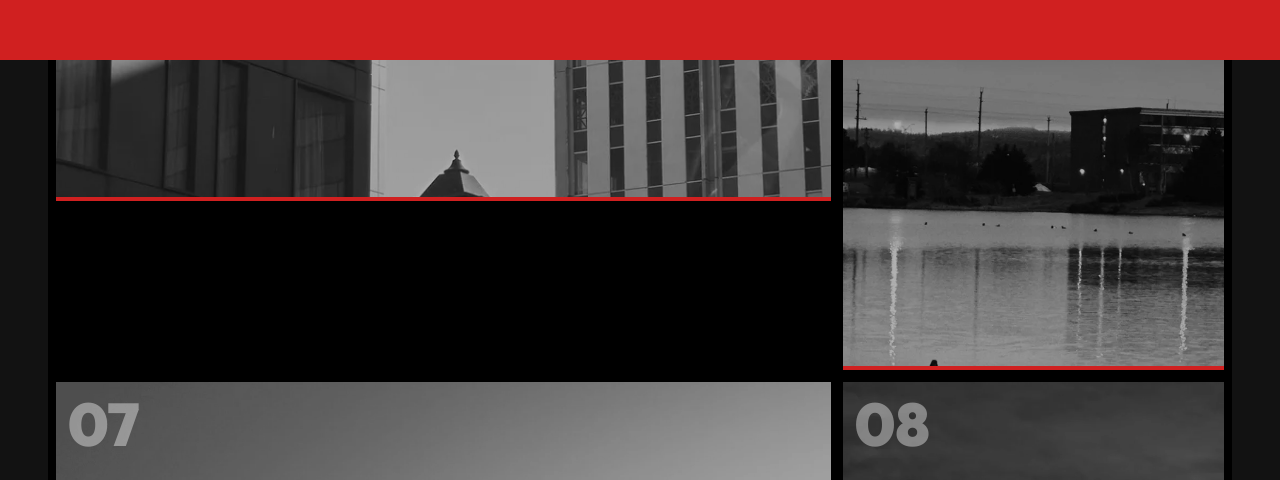
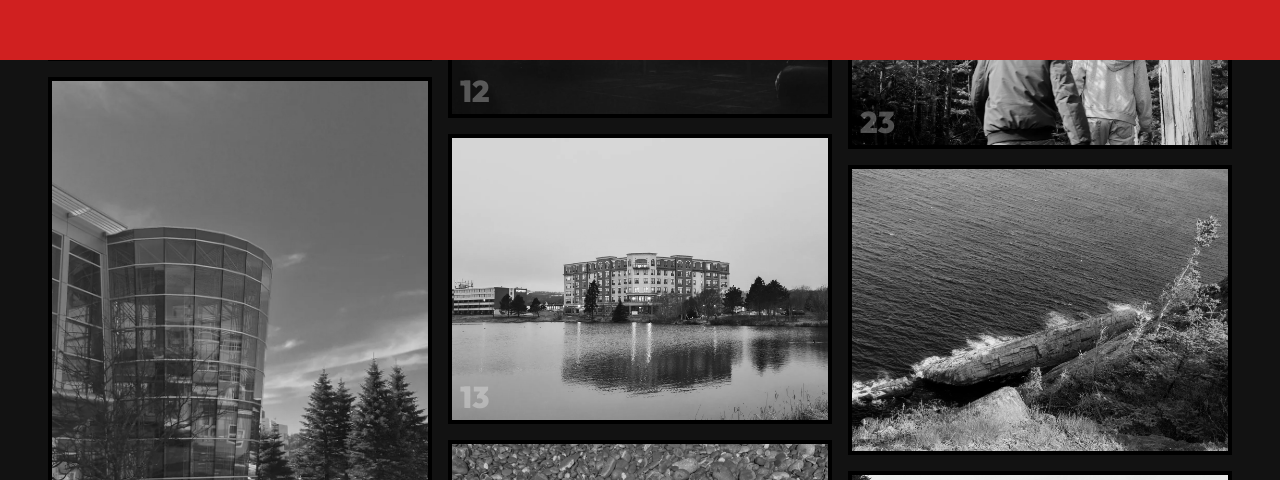
Before and after one commit to akshpatel153/director-portfolio, a React (Vite) app: page /photography in a window 1280 px wide. Shown: the part 1540-2020 px from the top of the page. Built offline with nearby package versions, Linux system fonts and the light colour scheme.

Commit message:
Refactor: Redesign photography grid into CSS Masonry to preserve native photo aspect ratios

```diff
--- a/src/components/sections/PhotographyGrid.tsx
+++ b/src/components/sections/PhotographyGrid.tsx
@@ -1,117 +1,47 @@
-import { useRef, useState, useEffect } from 'react';
-import { motion, useScroll, useTransform, AnimatePresence } from 'framer-motion';
+import { useState } from 'react';
+import { motion } from 'framer-motion';
 import { Link } from 'react-router-dom';
 import { GALLERY_PHOTOS } from '../../data/portfolio';
 import { Lightbox } from '../ui/Lightbox';
 import { playClickSound } from '../../lib/sounds';
 
-// Asymmetric brutalist grid config: [col-span, row-span, aspect]
-const GRID_CONFIG = [
-  { cols: 'md:col-span-2', aspect: 'aspect-video md:aspect-[16/7]' },  // wide hero
-  { cols: 'md:col-span-1', aspect: 'aspect-square' },
-  { cols: 'md:col-span-1', aspect: 'aspect-square' },
-  { cols: 'md:col-span-1', aspect: 'aspect-video md:aspect-[3/4]' },
-  { cols: 'md:col-span-2', aspect: 'aspect-video md:aspect-[16/7]' },  // wide hero
-  { cols: 'md:col-span-1', aspect: 'aspect-video md:aspect-[3/4]' },
-];
-
-function ParallaxPhoto({ photo, config, index, onClick }: {
+function MasonryPhoto({ photo, index, onClick }: {
   photo: { src: string; title: string };
-  config: { cols: string; aspect: string };
   index: number;
   onClick: () => void;
 }) {
-  const ref = useRef<HTMLDivElement>(null);
-  const { scrollYProgress } = useScroll({
-    target: ref,
-    offset: ['start end', 'end start']
-  });
-
-  // pronounced parallax movement
-  const y = useTransform(scrollYProgress, [0, 1], ['-25%', '25%']);
-
   return (
     <motion.div
-      ref={ref}
       onClick={onClick}
-      className={`${config.cols} relative overflow-hidden border-4 border-black group cursor-zoom-in`}
-      initial={{ opacity: 0, y: 60 }}
+      className="break-inside-avoid border-4 border-black bg-black relative overflow-hidden group cursor-zoom-in mb-4"
+      initial={{ opacity: 0, y: 40 }}
       whileInView={{ opacity: 1, y: 0 }}
-      viewport={{ once: true, margin: '-80px' }}
-      transition={{ duration: 0.8, delay: index * 0.05, ease: 'circOut' }}
+      viewport={{ once: true, margin: '-40px' }}
+      transition={{ duration: 0.6, delay: (index % 3) * 0.05, ease: 'easeOut' }}
     >
-      <div className={`${config.aspect} w-full relative overflow-hidden bg-black`}>
-        {/* Parallax image with depth */}
+      <div className="w-full relative overflow-hidden bg-black">
+        {/* Hover zoom & grayscale-to-color transition */}
         <motion.img
-          style={{ y }}
           src={photo.src}
           alt={photo.title}
-          className="absolute inset-0 w-full h-[150%] -top-[25%] object-cover grayscale group-hover:grayscale-0 transition-[filter] duration-700"
+          whileHover={{ scale: 1.03 }}
+          transition={{ duration: 0.4, ease: 'easeOut' }}
+          className="w-full h-auto block grayscale group-hover:grayscale-0 transition-[filter] duration-750"
         />
 
-        {/* Dark overlay */}
-        <div className="absolute inset-0 bg-black/30 group-hover:bg-black/10 transition-all duration-500 z-10" />
-
-        {/* Index stamp */}
-        <div className="absolute top-3 left-3 z-20 font-black text-white/40 text-6xl leading-none select-none pointer-events-none">
+        {/* Index Stamp on bottom left */}
+        <div className="absolute bottom-2 left-2 z-20 font-black text-white/30 text-3xl leading-none select-none pointer-events-none">
           {String(index + 1).padStart(2, '0')}
         </div>
 
-        {/* Red accent bar on hover */}
-        <motion.div
-          className="absolute bottom-0 left-0 w-full h-1 bg-primary-red z-20 origin-left"
-          initial={{ scaleX: 0 }}
-          whileInView={{ scaleX: 1 }}
-          viewport={{ once: true }}
-          transition={{ duration: 0.6, delay: index * 0.1 + 0.3 }}
-        />
+        {/* Title overlay on hover */}
+        <div className="absolute inset-0 bg-black/40 opacity-0 group-hover:opacity-100 transition-opacity duration-300 flex items-center justify-center p-4 z-10">
+          <span className="font-black text-xs uppercase tracking-widest bg-white text-black px-3 py-1.5 border-2 border-black shadow-[4px_4px_0px_0px_#D02020]">
+            {photo.title}
+          </span>
+        </div>
       </div>
     </motion.div>
-  );
-}
-
-function FillerWithParallax() {
-  const ref = useRef<HTMLDivElement>(null);
-  const { scrollYProgress } = useScroll({
-    target: ref,
-    offset: ['start end', 'end start']
-  });
-
-  const words = ["GRIT", "RAW", "SHARP", "CUT", "MOTION", "FRAME"];
-  const [index, setIndex] = useState(0);
-
-  useEffect(() => {
-    const interval = setInterval(() => {
-      setIndex((prev) => (prev + 1) % words.length);
-    }, 2000); // Linger for 2 seconds (slow)
-    return () => clearInterval(interval);
-  }, []);
-
-  return (
-    <div ref={ref} className="md:col-span-1 border-4 border-black bg-black overflow-hidden relative min-h-[300px] flex items-center justify-center group">
-      {/* Background Text Cycling with Fast-Slow-Fast Transition */}
-      <div className="absolute inset-0 flex items-center justify-center pointer-events-none">
-        <AnimatePresence mode="wait">
-          <motion.div
-            key={index}
-            initial={{ x: 40, opacity: 0, filter: 'blur(20px)' }}
-            animate={{ x: 0, opacity: 0.15, filter: 'blur(0px)' }}
-            exit={{ x: -40, opacity: 0, filter: 'blur(20px)' }}
-            transition={{
-              duration: 0.4,
-              ease: [0.23, 1, 0.32, 1], // Power4.out equivalent for snappy arrival
-              opacity: { duration: 0.2 }
-            }}
-            style={{ y: useTransform(scrollYProgress, [0, 1], ['20px', '-20px']) }}
-            className="flex items-center justify-center"
-          >
-            <span className="text-8xl font-black uppercase tracking-tighter whitespace-nowrap">
-              {words[index]}
-            </span>
-          </motion.div>
-        </AnimatePresence>
-      </div>
-    </div>
   );
 }
 
@@ -134,10 +64,6 @@ export function PhotographyGrid({ featured = false }: { featured?: boolean }) {
     playClickSound();
     setLightbox({ isOpen: true, image, title });
   };
-
-  // Calculate filler slots for the archive page
-  const fillerCount = featured ? 0 : (3 - (displayPhotos.length % 3)) % 3;
-  const fillers = Array.from({ length: fillerCount });
 
   return (
     <section className={`w-full ${featured ? 'bg-black' : 'bg-[#121212]'} text-white py-24 border-b-8 border-black`} id="photography">
@@ -199,7 +125,7 @@ export function PhotographyGrid({ featured = false }: { featured?: boolean }) {
         </div>
       )}
 
-      {/* Asymmetric brutalist grid */}
+      {/* Asymmetric brutalist grid replaced by native aspect-ratio masonry */}
       <div className="px-6 md:px-12 relative">
         {/* Background Watermark peeking through gaps */}
         <div className="absolute inset-0 flex items-center justify-center opacity-[0.03] pointer-events-none select-none overflow-hidden">
@@ -208,20 +134,14 @@ export function PhotographyGrid({ featured = false }: { featured?: boolean }) {
           </span>
         </div>
 
-        <div className="grid grid-cols-1 md:grid-cols-3 gap-1 border-4 border-black bg-black relative z-10">
+        <div className="columns-1 sm:columns-2 lg:columns-3 gap-4 relative z-10">
           {displayPhotos.map((photo, i) => (
-            <ParallaxPhoto
+            <MasonryPhoto
               key={photo.src} // Use unique src as key instead of index to prevent motion glitch during filter transitions
               photo={photo}
-              config={GRID_CONFIG[i % GRID_CONFIG.length]}
               index={i}
               onClick={() => openLightbox(photo.src, photo.title)}
             />
-          ))}
-
-          {/* Animated Fillers with subtle depth and fast text cycling */}
-          {!featured && fillers.map((_, i) => (
-            <FillerWithParallax key={`filler-${i}`} />
           ))}
         </div>
       </div>
```
